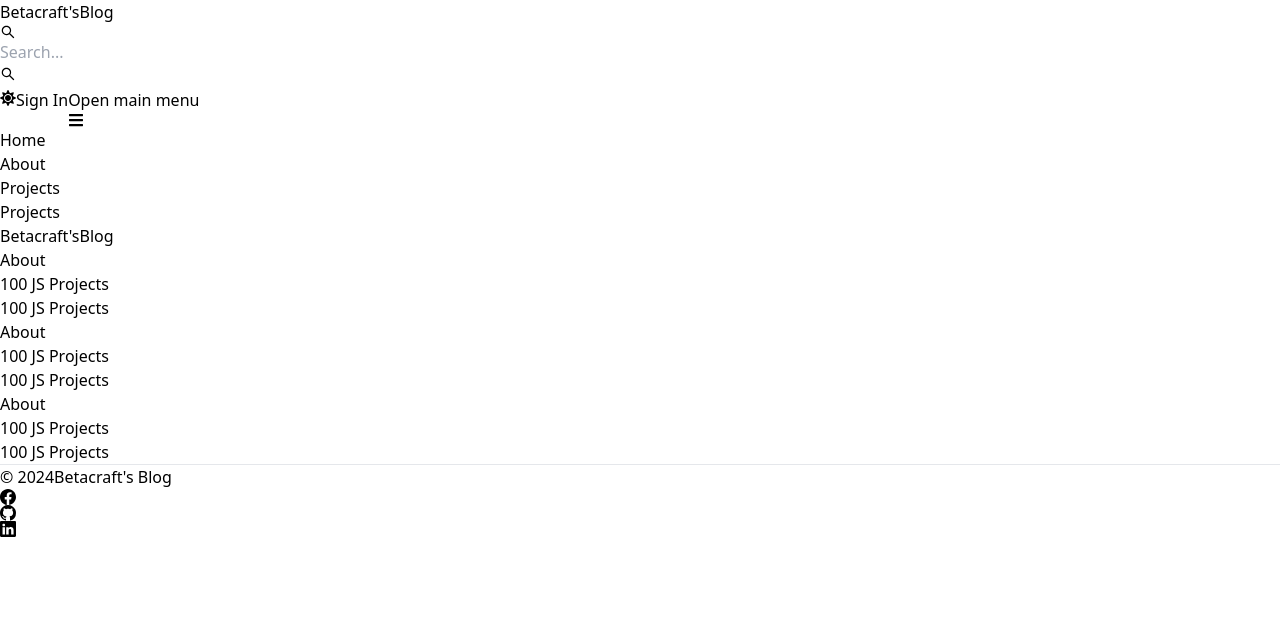
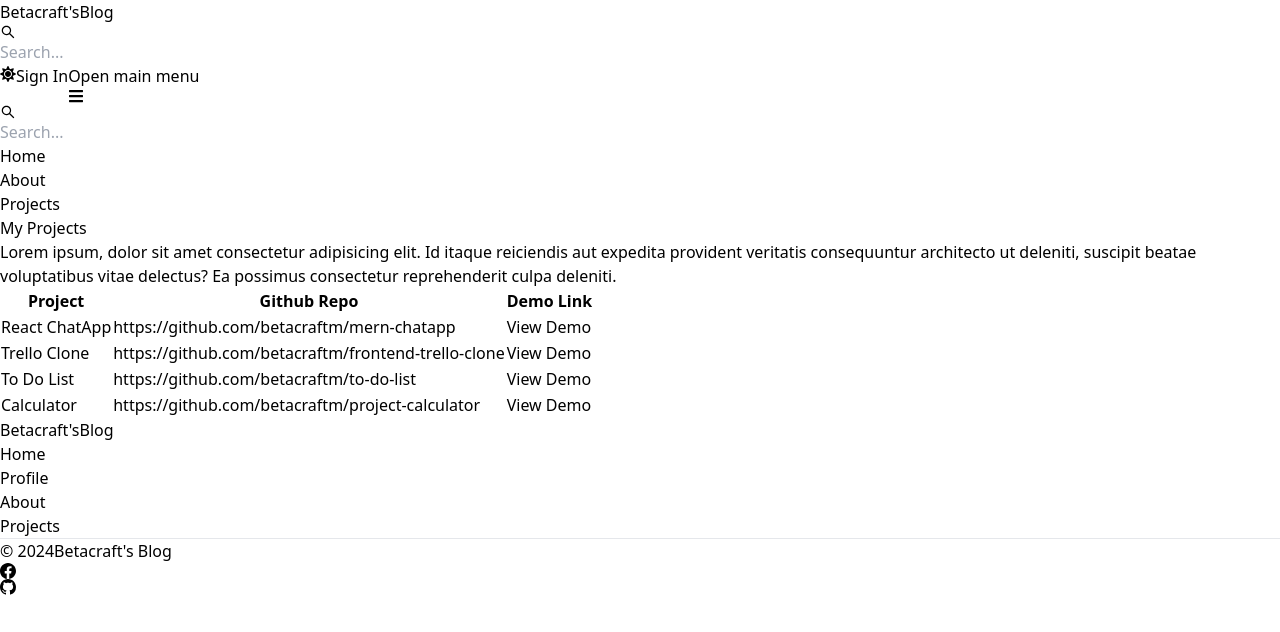
Before and after one commit to betacraftm/personal-blog, a React (Vite) app in the folder app/: page /projects in a window 1280 px wide. Shown: the top 632 px of the page. Built offline with nearby package versions, Linux system fonts and the light colour scheme; no server answers.

Commit message:
make searchterm and complete footer

```diff
--- a/app/src/components/Footer.jsx
+++ b/app/src/components/Footer.jsx
@@ -1,12 +1,12 @@
 import { Footer } from "flowbite-react";
 import { Link } from "react-router-dom";
-import { BsFacebook, BsGithub, BsLinkedin } from "react-icons/bs";
+import { BsFacebook, BsGithub } from "react-icons/bs";
 
 export default function FooterCom() {
   return (
     <Footer container className="border border-t-8 border-teal-500">
       <div className="max-w-7x mx-auto w-full">
-        <div className="grid w-full justify-between sm:flex md:grid-cols-1">
+        <div className="grid w-full justify-between sm:flex">
           <div className="mt-5">
             <Link
               to="/"
@@ -18,61 +18,20 @@ export default function FooterCom() {
               Blog
             </Link>
           </div>
-          <div className="mt-4 grid grid-cols-2 gap-8 sm:grid-cols-3 sm:gap-6">
+          <div className="mt-4 flex gap-8 sm:gap-6">
             <div>
-              <Footer.Title title="About" />
-              <Footer.LinkGroup col>
-                <Footer.Link
-                  href="https://github.com/betacraftm/personal-blog"
-                  target="_blank"
-                  rel="noopener noreferrer"
-                >
-                  100 JS Projects
+              <Footer.LinkGroup>
+                <Footer.Link className="hover:cursor-pointer" as={"div"}>
+                  <Link to={"/"}>Home</Link>
                 </Footer.Link>
-                <Footer.Link
-                  href="https://github.com/betacraftm/personal-blog"
-                  target="_blank"
-                  rel="noopener noreferrer"
-                >
-                  100 JS Projects
+                <Footer.Link className="hover:cursor-pointer" as={"div"}>
+                  <Link to={"/dashboard?tab=profile"}>Profile</Link>
                 </Footer.Link>
-              </Footer.LinkGroup>
-            </div>
-            <div>
-              <Footer.Title title="About" />
-              <Footer.LinkGroup col>
-                <Footer.Link
-                  href="https://github.com/betacraftm/personal-blog"
-                  target="_blank"
-                  rel="noopener noreferrer"
-                >
-                  100 JS Projects
+                <Footer.Link className="hover:cursor-pointer" as={"div"}>
+                  <Link to={"/about"}>About</Link>
                 </Footer.Link>
-                <Footer.Link
-                  href="https://github.com/betacraftm/personal-blog"
-                  target="_blank"
-                  rel="noopener noreferrer"
-                >
-                  100 JS Projects
-                </Footer.Link>
-              </Footer.LinkGroup>
-            </div>
-            <div>
-              <Footer.Title title="About" />
-              <Footer.LinkGroup col>
-                <Footer.Link
-                  href="https://github.com/betacraftm/personal-blog"
-                  target="_blank"
-                  rel="noopener noreferrer"
-                >
-                  100 JS Projects
-                </Footer.Link>
-                <Footer.Link
-                  href="https://github.com/betacraftm/personal-blog"
-                  target="_blank"
-                  rel="noopener noreferrer"
-                >
-                  100 JS Projects
+                <Footer.Link className="hover:cursor-pointer" as={"div"}>
+                  <Link to={"/projects"}>Projects</Link>
                 </Footer.Link>
               </Footer.LinkGroup>
             </div>
@@ -81,14 +40,22 @@ export default function FooterCom() {
         <Footer.Divider />
         <div className="w-full sm:flex sm:items-center sm:justify-between">
           <Footer.Copyright
-            href="#"
             by="Betacraft's Blog"
             year={new Date().getFullYear()}
           />
           <div className="mt-4 flex gap-6 sm:mt-0 sm:justify-center">
-            <Footer.Icon href="#" icon={BsFacebook} />
-            <Footer.Icon href="#" icon={BsGithub} />
-            <Footer.Icon href="#" icon={BsLinkedin} />
+            <Footer.Icon
+              href="https://www.facebook.com/ngocdat204"
+              icon={BsFacebook}
+              target="_blank"
+              rel="noopener noreferrer"
+            />
+            <Footer.Icon
+              href="https://github.com/betacraftm"
+              icon={BsGithub}
+              target="_blank"
+              rel="noopener noreferrer"
+            />
           </div>
         </div>
       </div>
--- a/app/src/components/Header.jsx
+++ b/app/src/components/Header.jsx
@@ -57,28 +57,30 @@ export default function Header() {
         </span>
         Blog
       </Link>
-      <form onSubmit={handleSubmit}>
+
+      <form onSubmit={handleSubmit} className="max-w-40 lg:max-w-full">
         <TextInput
           type="text"
           placeholder="Search..."
           rightIcon={AiOutlineSearch}
-          className="hidden lg:inline"
+          className="hidden md:inline"
           value={searchTerm}
           onChange={(e) => setSearchTerm(e.target.value)}
         />
       </form>
-      <Button className="h-10 w-12 lg:hidden" color="gray" pill>
-        <AiOutlineSearch />
-      </Button>
 
       <div className="flex gap-2 md:order-2">
         <Button
-          className="hidden h-10 w-12 sm:inline"
+          className="inline h-10 w-12"
           color="gray"
           pill
           onClick={() => dispatch(toggleTheme())}
         >
-          {theme === "light" ? <FaSun /> : <FaMoon />}
+          {theme === "light" ? (
+            <FaSun className="text-base" />
+          ) : (
+            <FaMoon className="text-base" />
+          )}
         </Button>
         {currentUser ? (
           <Dropdown
@@ -112,6 +114,15 @@ export default function Header() {
       </div>
 
       <Navbar.Collapse>
+        <form onSubmit={handleSubmit} className="mb-4 md:hidden">
+          <TextInput
+            type="text"
+            placeholder="Search..."
+            rightIcon={AiOutlineSearch}
+            value={searchTerm}
+            onChange={(e) => setSearchTerm(e.target.value)}
+          />
+        </form>
         <Navbar.Link active={path === "/"} as={"div"}>
           <Link to="/">Home</Link>
         </Navbar.Link>
--- a/app/src/pages/About.jsx
+++ b/app/src/pages/About.jsx
@@ -1,3 +1,21 @@
 export default function About() {
-  return <div>About</div>;
+  return (
+    <div className="flex min-h-screen items-center justify-center">
+      <div className="mx-auto max-w-2xl p-3 text-center">
+        <div className="">
+          <h1 className="my-7 text-center text-3xl font-semibold">
+            About Betacraft's Blog
+          </h1>
+          <div className="text-md flex-col gap-6 text-gray-500">
+            <p>
+              Lorem ipsum dolor sit amet consectetur adipisicing elit. Esse illo
+              nihil tenetur vitae cupiditate id molestias ea, commodi
+              doloremque, ab officia quis recusandae quidem molestiae architecto
+              modi, nam cum voluptates?
+            </p>
+          </div>
+        </div>
+      </div>
+    </div>
+  );
 }
--- a/app/src/pages/PostPage.jsx
+++ b/app/src/pages/PostPage.jsx
@@ -40,14 +40,23 @@ export default function PostPage() {
   useEffect(() => {
     try {
       const fetchRecentPosts = async () => {
-        const res = await axios(`api/post/getposts?limit=3`);
-        setRecentPosts(res.data.posts);
+        const res = await axios(`api/post/getposts?limit=4`);
+        const filterPosts = res.data.posts.filter(
+          (post) => post.slug !== postSlug,
+        );
+        if (filterPosts.length === 4) {
+          filterPosts.pop();
+          setRecentPosts(filterPosts);
+        } else {
+          setRecentPosts(filterPosts);
+        }
+        // setRecentPosts(res.data.posts);
       };
       fetchRecentPosts();
     } catch (error) {
       console.log(error);
     }
-  }, []);
+  }, [postSlug]);
 
   if (loading)
     return (
--- a/app/src/pages/Projects.jsx
+++ b/app/src/pages/Projects.jsx
@@ -1,3 +1,120 @@
+import { Table } from "flowbite-react";
+
 export default function Projects() {
-  return <div>Projects</div>;
+  return (
+    <div className="mx-auto min-h-screen">
+      <div className="mx-auto max-w-3xl p-6">
+        <h1 className="my-7 text-center text-3xl font-semibold">My Projects</h1>
+        <p className="text-center text-gray-500">
+          Lorem ipsum, dolor sit amet consectetur adipisicing elit. Id itaque
+          reiciendis aut expedita provident veritatis consequuntur architecto ut
+          deleniti, suscipit beatae voluptatibus vitae delectus? Ea possimus
+          consectetur reprehenderit culpa deleniti.
+        </p>
+        <div className="table-auto overflow-x-scroll p-3 scrollbar scrollbar-track-slate-100 scrollbar-thumb-slate-300 dark:scrollbar-track-slate-700 dark:scrollbar-thumb-slate-500 md:mx-auto">
+          <Table>
+            <Table.Head>
+              <Table.HeadCell>Project</Table.HeadCell>
+              <Table.HeadCell>Github Repo</Table.HeadCell>
+              <Table.HeadCell>Demo Link</Table.HeadCell>
+            </Table.Head>
+            <Table.Body>
+              <Table.Row>
+                <Table.Cell className="font-semibold">React ChatApp</Table.Cell>
+                <Table.Cell>
+                  <a
+                    target="_blank"
+                    href={"https://github.com/betacraftm/mern-chatapp"}
+                    className="text-blue-500 hover:underline"
+                    rel="noopener noreferrer"
+                  >
+                    https://github.com/betacraftm/mern-chatapp
+                  </a>
+                </Table.Cell>
+                <Table.Cell>
+                  <a
+                    target="_blank"
+                    href={"https://mern-chatapp-rr9s.onrender.com/"}
+                    className="text-blue-500 hover:underline"
+                    rel="noopener noreferrer"
+                  >
+                    View Demo
+                  </a>
+                </Table.Cell>
+              </Table.Row>
+              <Table.Row>
+                <Table.Cell className="font-semibold">Trello Clone</Table.Cell>
+                <Table.Cell>
+                  <a
+                    target="_blank"
+                    href={"https://github.com/betacraftm/frontend-trello-clone"}
+                    className="text-blue-500 hover:underline"
+                    rel="noopener noreferrer"
+                  >
+                    https://github.com/betacraftm/frontend-trello-clone
+                  </a>
+                </Table.Cell>
+                <Table.Cell>
+                  <a
+                    target="_blank"
+                    href={"https://trello-clone-jpxa.onrender.com/"}
+                    className="text-blue-500 hover:underline"
+                    rel="noopener noreferrer"
+                  >
+                    View Demo
+                  </a>
+                </Table.Cell>
+              </Table.Row>
+              <Table.Row>
+                <Table.Cell className="font-semibold">To Do List</Table.Cell>
+                <Table.Cell>
+                  <a
+                    target="_blank"
+                    href={"https://github.com/betacraftm/to-do-list"}
+                    className="text-blue-500 hover:underline"
+                    rel="noopener noreferrer"
+                  >
+                    https://github.com/betacraftm/to-do-list
+                  </a>
+                </Table.Cell>
+                <Table.Cell>
+                  <a
+                    target="_blank"
+                    href={"https://to-do-list-qu8a.onrender.com/"}
+                    className="text-blue-500 hover:underline"
+                    rel="noopener noreferrer"
+                  >
+                    View Demo
+                  </a>
+                </Table.Cell>
+              </Table.Row>
+              <Table.Row>
+                <Table.Cell className="font-semibold">Calculator</Table.Cell>
+                <Table.Cell>
+                  <a
+                    target="_blank"
+                    href={"https://github.com/betacraftm/project-calculator"}
+                    className="text-blue-500 hover:underline"
+                    rel="noopener noreferrer"
+                  >
+                    https://github.com/betacraftm/project-calculator
+                  </a>
+                </Table.Cell>
+                <Table.Cell>
+                  <a
+                    target="_blank"
+                    href={"https://betacraftm.github.io/project-calculator/"}
+                    className="text-blue-500 hover:underline"
+                    rel="noopener noreferrer"
+                  >
+                    View Demo
+                  </a>
+                </Table.Cell>
+              </Table.Row>
+            </Table.Body>
+          </Table>
+        </div>
+      </div>
+    </div>
+  );
 }
```
Also changed, not shown: 1 other file (tests, documents, lock files or other folders).
